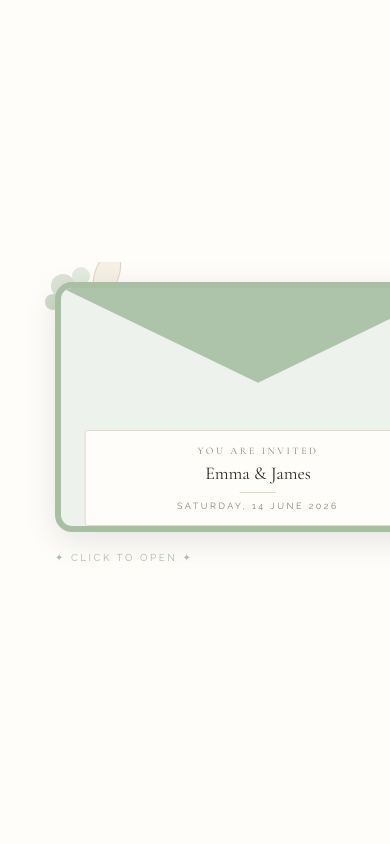
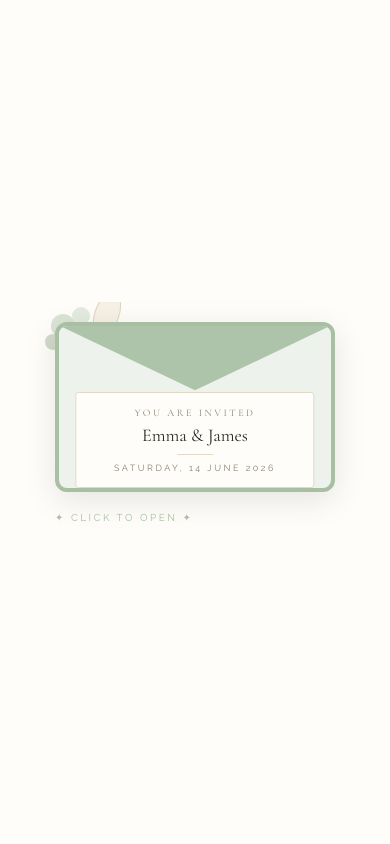
Before and after one commit to codeby-ibrahim/wedding-website, a plain HTML site: page index.html in a window 390 px wide. Shown: the top 844 px of the page. Drawn offline with nearby package versions, Linux system fonts and the light colour scheme.

Commit message:
all code

```diff
--- a/index.html
+++ b/index.html
@@ -47,12 +47,12 @@
   </div>
 
   <!-- EDIT BUTTON -->
-  <button id="edbtn" onclick="edOpen()">
-    <svg width="14" height="14" viewBox="0 0 24 24" fill="none" stroke="#fff" stroke-width="2.5">
-      <path d="M11 4H4a2 2 0 0 0-2 2v14a2 2 0 0 0 2 2h14a2 2 0 0 0 2-2v-7" />
-      <path d="M18.5 2.5a2.121 2.121 0 0 1 3 3L12 15l-4 1 1-4 9.5-9.5z" />
-    </svg>
-    ✏️ Edit
+  <!-- <button id="edbtn" onclick="edOpen()"> -->
+  <svg width="14" height="14" viewBox="0 0 24 24" fill="none" stroke="#fff" stroke-width="2.5">
+    <path d="M11 4H4a2 2 0 0 0-2 2v14a2 2 0 0 0 2 2h14a2 2 0 0 0 2-2v-7" />
+    <path d="M18.5 2.5a2.121 2.121 0 0 1 3 3L12 15l-4 1 1-4 9.5-9.5z" />
+  </svg>
+  ✏️ Edit
   </button>
 
   <!-- OVERLAY -->
--- a/style.css
+++ b/style.css
@@ -64,6 +64,34 @@
         position: relative;
         overflow: hidden;
         box-shadow: 0 8px 32px rgba(0, 0, 0, .1);
+    }
+
+    /* Tablet */
+    @media (max-width:992px) {
+        .env-body {
+            width: 120%;
+            height: 220px;
+        }
+    }
+
+    /* Mobile */
+    @media (max-width:768px) {
+        .env-body {
+            width: 100%;
+            height: 190px;
+            border-width: 5px;
+            border-radius: 14px;
+        }
+    }
+
+    /* Small Mobile */
+    @media (max-width:480px) {
+        .env-body {
+            width: 100%;
+            height: 170px;
+            border-width: 4px;
+            border-radius: 12px;
+        }
     }
 
     .env-flap {
```
